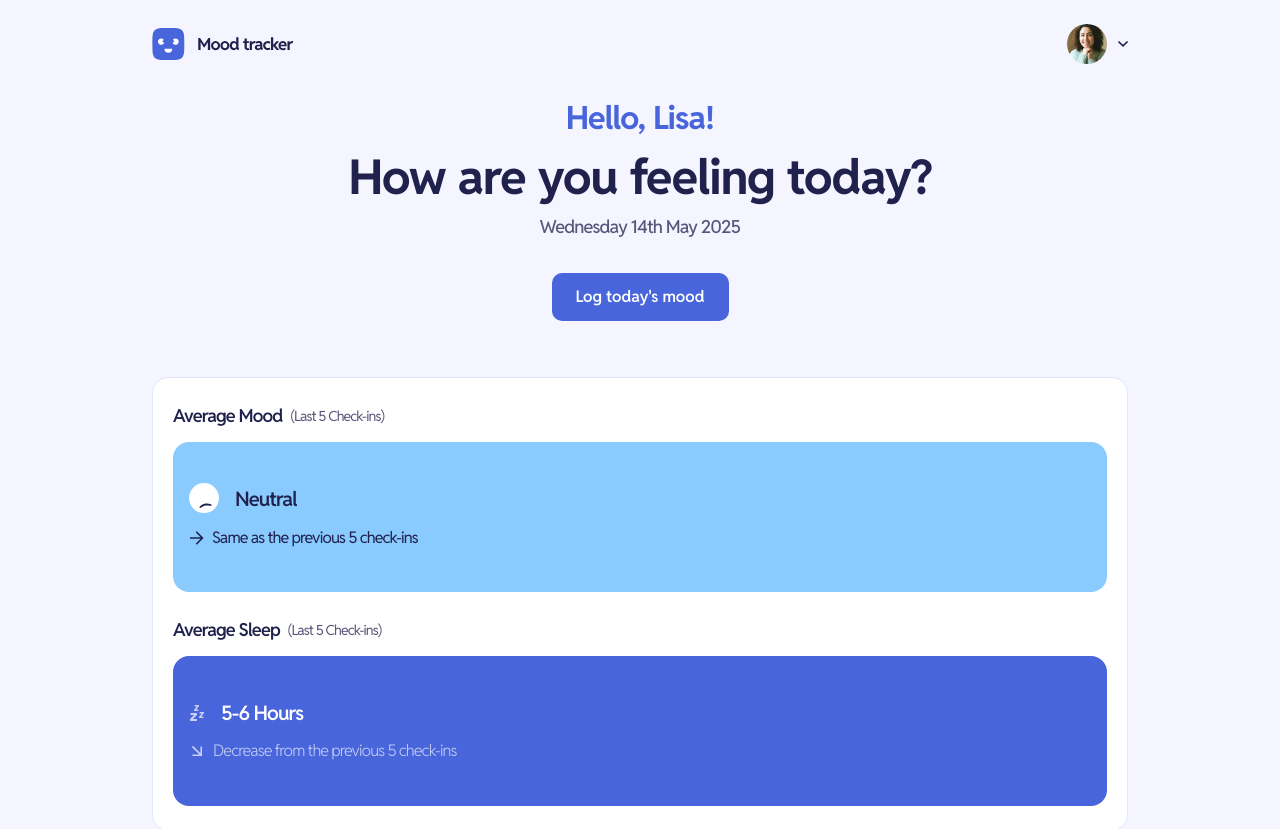
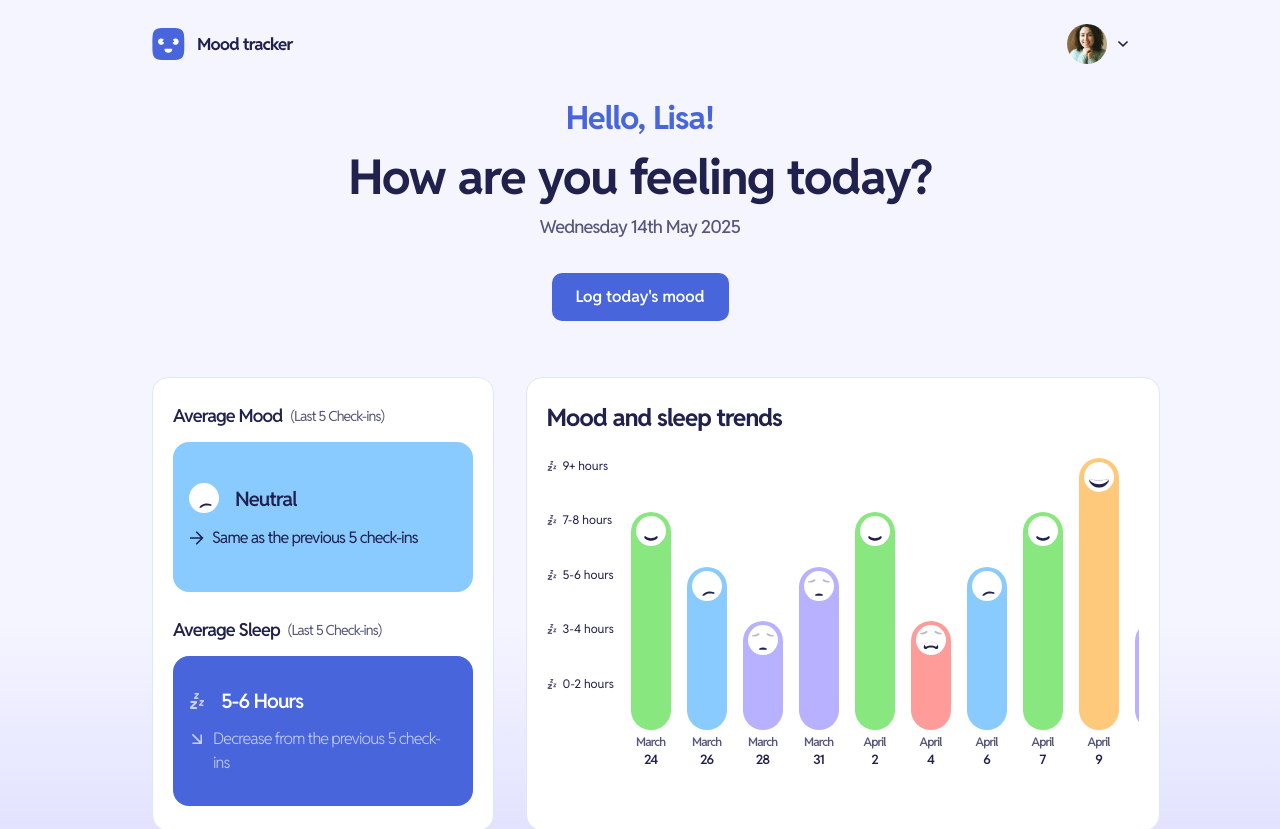
Before and after one commit to rahmaa4/mood-tracking-app, a React (Vite) app: page / in a window 1280 px wide. Shown: the top 829 px of the page. Built offline with nearby package versions, Linux system fonts and the light colour scheme.

Commit message:
Apply responsivity to Average scores and Trends container

```diff
--- a/src/app/App.tsx
+++ b/src/app/App.tsx
@@ -66,11 +66,10 @@ export default function App() {
         <>
             <Header/>
             <Greeting dateToday={fullDate} />
-            <div className={` flex flex-col gap-8`}>
+            <div className={`flex flex-col gap-8 lg:flex-row min-h-[453px]`}>
                 <AverageScores />
                 <TrendsChart/>
             </div>
-
         </>
     )
 }
--- a/src/components/AverageScores/AverageScores.tsx
+++ b/src/components/AverageScores/AverageScores.tsx
@@ -64,7 +64,7 @@ export default function AverageScores() {
 
 
     return (
-        <div className={`flex flex-col bg-neutral0 px-4 py-5 md:py-6 px-5 rounded-2xl border border-blue100 gap-6`}>
+        <div className={`flex flex-col min-h-full gap-6 lg:min-w-[35%] bg-neutral0 px-4 py-5 md:py-6 px-5 rounded-2xl border border-blue100 `}>
             <AverageScore
                 type="mood"
                 isEnoughData={isEnoughData}
--- a/src/components/TrendsChart/Chart/Bar/Bar.tsx
+++ b/src/components/TrendsChart/Chart/Bar/Bar.tsx
@@ -47,10 +47,10 @@ export default function Bar({entryData, position}: {entryData: Entry, position:n
     return (
         <div className={`relative flex`}>
             <EntryModal entryData={entryData} isMouseOver={isMouseOver} position={position} />
-            <div className={`chartGridRows`}>
+            <div className={`barGridRows`}>
                 <div
                     onMouseOver={() => setIsMouseOver(true)} onMouseLeave={() => setIsMouseOver(false)}
-                    style={{ gridRowStart: `${height}` }} className={`w-10 ${moodData && moodData.bgColor} rounded-full row-end-6 w-10 ${moodData && moodData.bgColor}
+                    style={{ gridRowStart: `${height}` }} className={` w-10 ${moodData && moodData.bgColor} rounded-full row-end-6 ${moodData && moodData.bgColor}
                     hover:cursor-pointer`}>
                     {moodData ? <img src={moodData.whiteIcon} className={`mx-auto mt-1`} /> : null}
                 </div>
--- a/src/components/TrendsChart/Chart/Chart.tsx
+++ b/src/components/TrendsChart/Chart/Chart.tsx
@@ -1,5 +1,6 @@
 import type { MoodEntries } from "../../../utils/types"
 import Bar from "./Bar/Bar"
+
 export default function Chart({ userEntries }: { userEntries: MoodEntries }) {
 
     return (
--- a/src/components/TrendsChart/TrendsChart.tsx
+++ b/src/components/TrendsChart/TrendsChart.tsx
@@ -20,8 +20,8 @@ export default function TrendsChart() {
 
 
     return (
-        <div className={`w-full bg-neutral0 flex flex-col px-4 py-5 md:py-6 px-5 rounded-2xl border border-blue100 gap-6`}>
-            <h2 className={`font-bold text-xl`}>Mood and sleep trends</h2>
+        <div className={`w-full lg:min-w-[65%] min-h-full bg-neutral0 flex flex-col gap-6 px-4 py-5 md:py-6 px-5 rounded-2xl border border-blue100`}>
+            <h2 className={`font-bold text-xl lg:text-2xl`}>Mood and sleep trends</h2>
             <div className={`h-[312px] flex gap-4`}>
                 <HoursYAxis />
                 <Chart userEntries={userEntries} />
--- a/src/index.css
+++ b/src/index.css
@@ -57,10 +57,14 @@ html, body, #root {
 }
 
 @layer component {
-    .chartGridRows {
+    .barGridRows {
         display: grid;
         grid-template-rows: repeat(5, 1fr) 40px;
-
+    }
+    .flexCont {
+        display: flex;
+        flex-direction: column;
+        gap: 32px;
     }
 
     .hoursAxisGridRows{
```
